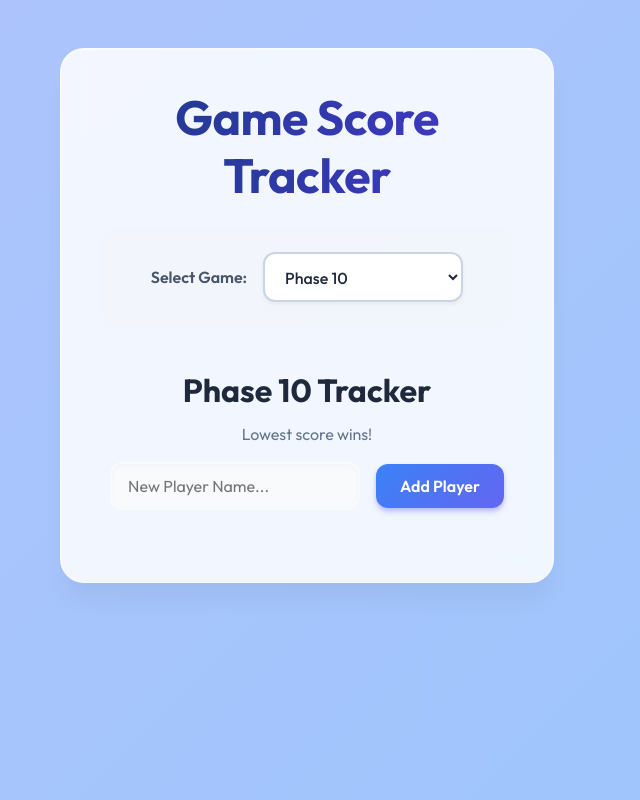
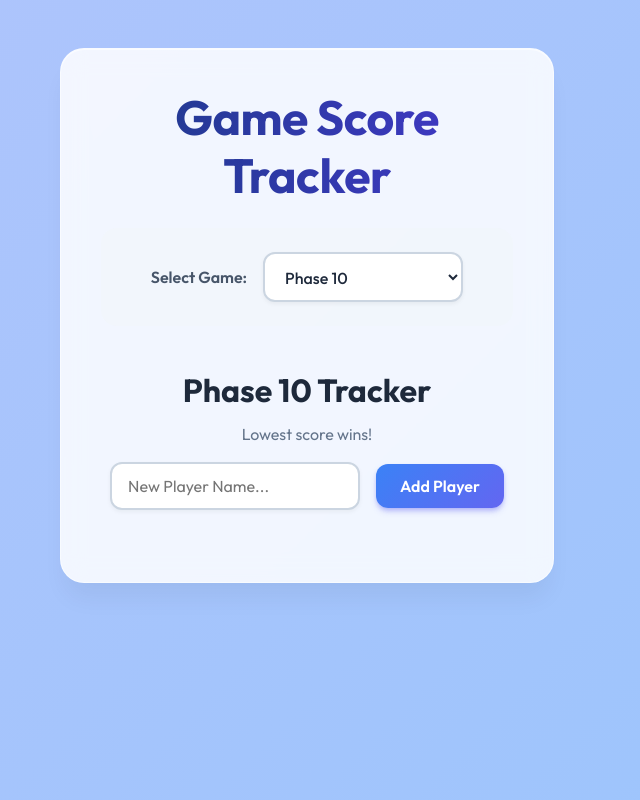
Before and after one commit to subhashtatavarthi/HomeGames, a React (Vite) app in the folder HouseGames/HouseGamesTracker/: page / in a window 1280 px wide. Shown: the whole page, without its empty margins (333-973 px from the left). Built offline with nearby package versions, Linux system fonts and the light colour scheme.

Commit message:
Enhance all inputs with thicker borders

```diff
--- a/HouseGames/HouseGamesTracker/src/index.css
+++ b/HouseGames/HouseGamesTracker/src/index.css
@@ -101,19 +101,18 @@
   font-family: inherit;
   padding: 0.75rem 1rem;
   border-radius: 12px;
-  border: 2px solid transparent;
-  background-color: #f8fafc;
+  border: 2px solid #cbd5e1;
+  background-color: white;
   font-size: 1rem;
   transition: all 0.2s;
-  box-shadow: inset 0 2px 4px 0 rgba(0, 0, 0, 0.03);
+  box-shadow: 0 2px 4px rgba(0, 0, 0, 0.05);
 }
 
 input:focus,
 select:focus {
   outline: none;
   border-color: #6366f1;
-  background-color: white;
-  box-shadow: 0 0 0 4px rgba(99, 102, 241, 0.1);
+  box-shadow: 0 0 0 4px rgba(99, 102, 241, 0.15);
 }
 
 /* Glassmorphism Card Effect */
```
